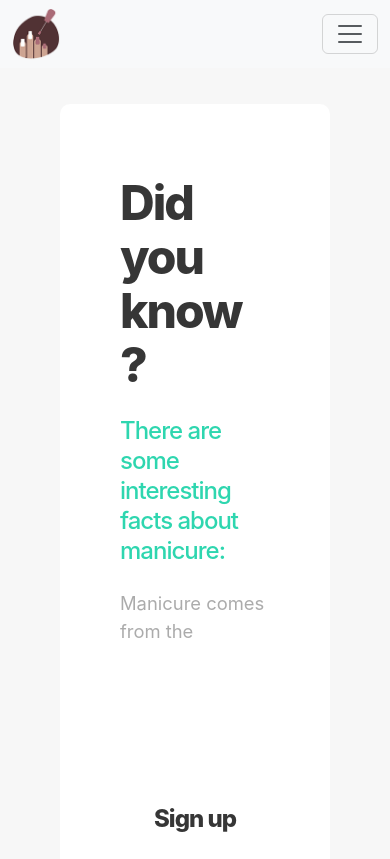
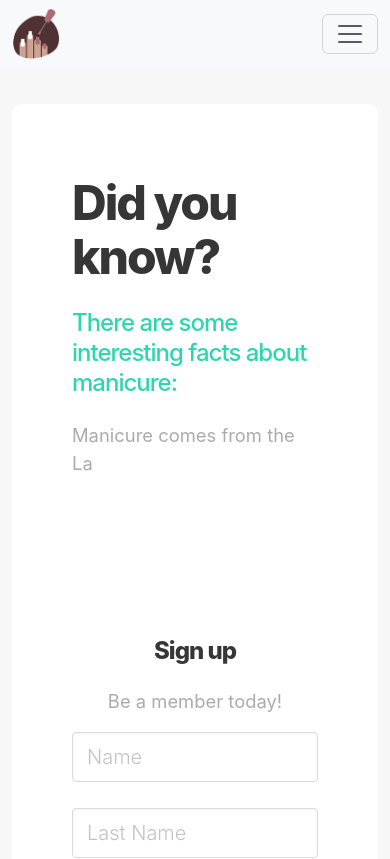
Before and after one commit to GitMalmoer/NailsBookingApp-FrontEnd-Typescript-Redux, a React (Create React App) app: page /register in a window 390 px wide. Shown: the top 859 px of the page. Built offline with nearby package versions, Linux system fonts and the light colour scheme.

Commit message:
registerpaddingfix

```diff
--- a/src/Pages/Register/Register.tsx
+++ b/src/Pages/Register/Register.tsx
@@ -97,9 +97,9 @@ function Register() {
   }, [errorMessage]);
 
   return (
-    <div className="register-comp p-5">
-      <section className="container ">
-        <div className="col-md-8 offset-md-2 col-12 register">
+    <div className="register-comp ">
+      <section className="container py-5">
+        <div className="col-lg-8 offset-lg-2 col-12 register">
           <div className="columns">
             <div className="column left">
               <h1 className="title is-1">Did you know?</h1>
```
